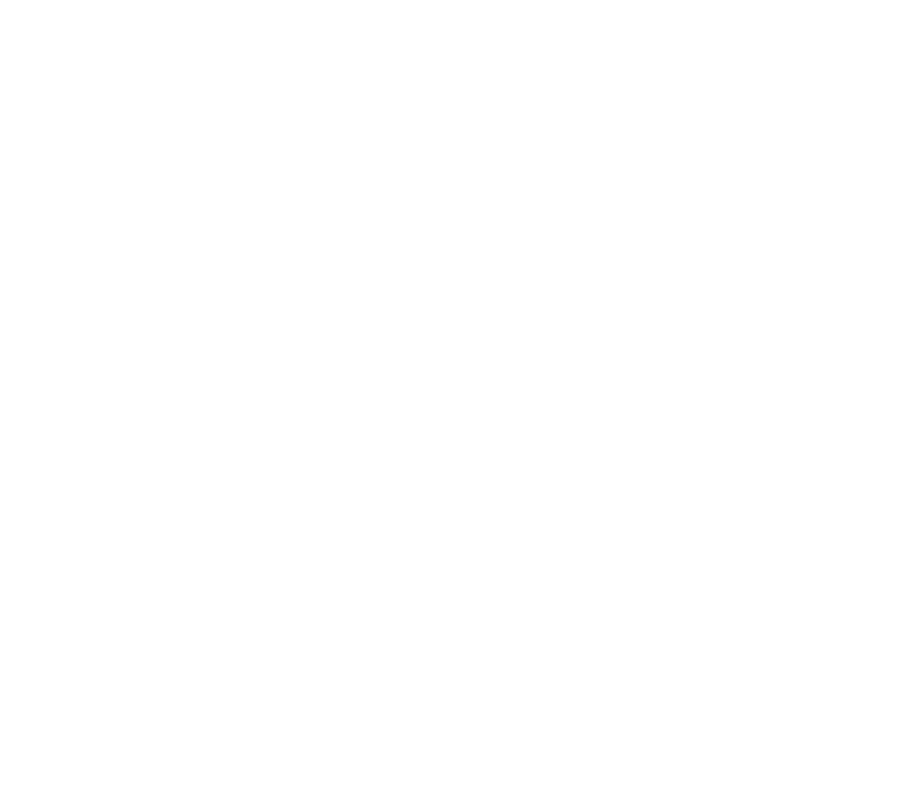
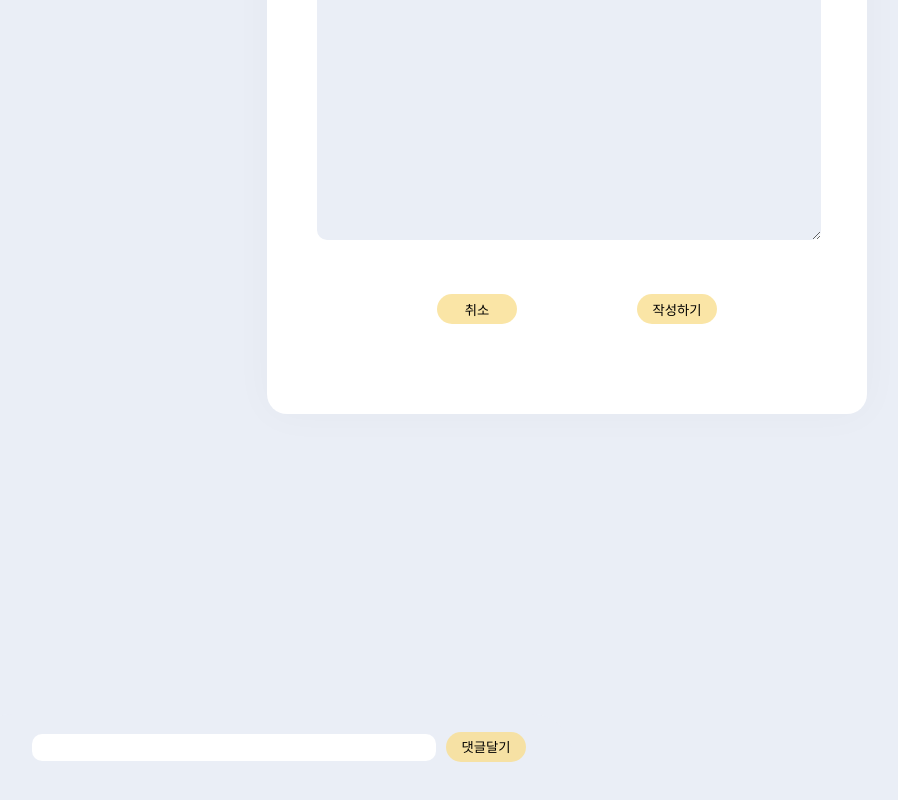
Before and after one commit to 0001401/3week_2team-master-2, a React (Create React App) app: page /write in a window 1280 px wide. Before the commit this address had no page. Shown: the part 426-1226 px from the top of the page, without its empty margins (73-971 px from the left). Before the commit the page ends 800 px from the top, so only its background shows below. Built offline with nearby package versions, Linux system fonts and the light colour scheme.

Commit message:
css 완성

```diff
--- a/src/DetailComponent/Comment.js
+++ b/src/DetailComponent/Comment.js
@@ -1,7 +1,41 @@
 // 작성된 글을 확인시 댓글창을 구현할 페이지입니다
 
+import styled from "styled-components";
+
 function Comment() {
-  return <div></div>;
+  return (
+    <CommentBox>
+      <form>
+        <input />
+        <button>댓글달기</button>
+      </form>
+    </CommentBox>
+  );
 }
 
+const CommentBox = styled.div`
+  background-color: #eaeef6;
+  width: 600px;
+  height: 250px;
+  border-radius: 40px;
+  margin-left: 45px;
+  margin-top: 300px;
+  & input {
+    border: none;
+    width: 400px;
+    height: 25px;
+    border-radius: 10px;
+    margin-left: 60px;
+    margin-top: 20px;
+  }
+  & button {
+    border: none;
+    border-radius: 20px;
+    width: 80px;
+    height: 30px;
+    background-color: rgb(249, 223, 144, 0.8);
+    margin-left: 10px;
+  }
+`;
+
 export default Comment;
--- /dev/null
+++ b/src/DetailComponent/Detail.js
@@ -0,0 +1,52 @@
+// 게시글 조회 페이지
+import styled from "styled-components";
+import Comment from "./Comment";
+import { FiCheck } from "react-icons/fi";
+
+function Detail() {
+  return (
+    <Page>
+      <WriteBox>
+        <Icon1>돌아가기</Icon1>
+        <h2>제목</h2>
+        <p>내용</p>
+        <Comment />
+      </WriteBox>
+    </Page>
+  );
+}
+
+const WriteBox = styled.div`
+  box-shadow: 0 0 40px rgba(0, 0, 0, 0.03);
+  background-color: #fff;
+  width: 700px;
+  height: 800px;
+  border-radius: 20px;
+  margin: 0 auto;
+  margin-top: 50px;
+  & H2 {
+    text-align: center;
+    padding: 10px;
+  }
+  & p {
+    padding: 30px;
+    margin-left: 50px;
+  }
+`;
+
+const Page = styled.div`
+  width: 100%;
+  height: 1500px;
+  background-color: #eaeef6;
+  overflow: auto;
+`;
+
+const Icon1 = styled(FiCheck)`
+  font-size: 30px;
+  color: #6a778e;
+  margin-left: 600px;
+  margin-top: 40px;
+  width: 80px;
+`;
+
+export default Detail;
--- a/src/DetailComponent/DetailList.js
+++ /dev/null
@@ -1,62 +0,0 @@
-// 작성된 글을 확인할 때 열리는 창입니다
-import styled from "styled-components";
-import Comment from "./Comment";
-
-function DetailList() {
-  return (
-    <Div>
-      <form>
-        <Box>
-          <label>제목</label>
-          <input /> <br />
-          <label></label>
-          <textarea />
-        </Box>
-      </form>
-      {/* 글쓰기 기능은 textarea */}
-      <Comment />
-    </Div>
-  );
-}
-
-const Div = styled.div`
-  width: 100%;
-  height: 1500px;
-  background-color: #eaeef6;
-  overflow: auto;
-`;
-
-const Box = styled.div`
-  box-shadow: 0 0 40px rgba(0, 0, 0, 0.03);
-  background-color: #fff;
-  width: 600px;
-  height: 800px;
-  border-radius: 20px;
-  margin: 0 auto;
-  margin-top: 40px;
-  & input {
-    height: 30px;
-    width: 300px;
-    border: none;
-    background-color: #eaeef6;
-    border-radius: 10px;
-    margin-top: 20px;
-    margin-left: 50px;
-  }
-  & label {
-    margin-top: 30px;
-    margin-left: 50px;
-    font-size: 14px;
-  }
-  & textarea {
-    height: 500px;
-    width: 500px;
-    border: none;
-    background-color: #eaeef6;
-    border-radius: 10px;
-    margin-top: 20px;
-    margin-left: 50px;
-  }
-`;
-
-export default DetailList;
--- a/src/MainComponent/Header.js
+++ b/src/MainComponent/Header.js
@@ -1,13 +1,20 @@
 //메뉴바, 리스트가 포함되어 있는 페이지입니다
 import styled from "styled-components";
 import { FiHome, FiFolder, FiEdit } from "react-icons/fi";
+import { useNavigate } from "react-router-dom";
 
 function Header() {
+  const navigate = useNavigate();
+
   return (
     <div>
       <Box>
         <Icon />
-        <Icon4 />
+        <Icon4
+          onClick={() => {
+            navigate("/write");
+          }}
+        />
         <Icon3 />
       </Box>
     </div>
--- a/src/WriteComponent/Write.js
+++ b/src/WriteComponent/Write.js
@@ -1 +1,92 @@
-//글쓰기 페이지입니다
+//글쓰기 페이지
+import { useNavigate } from "react-router-dom";
+import styled from "styled-components";
+import Comment from "../DetailComponent/Comment";
+
+function DetailList() {
+  const navigate = useNavigate();
+
+  return (
+    <Div>
+      <Box>
+        <form>
+          <label></label>
+          <input placeholder="제목" /> <br />
+          <label></label>
+          <textarea placeholder="내용을 적어주세요" />
+          <Boxbtn>
+            <button
+              onClick={() => {
+                navigate("/");
+              }}
+            >
+              취소
+            </button>
+            <button>작성하기</button>
+          </Boxbtn>
+        </form>
+      </Box>
+      <Comment />
+    </Div>
+  );
+}
+
+const Div = styled.div`
+  width: 100%;
+  height: 1500px;
+  background-color: #eaeef6;
+  overflow: auto;
+`;
+
+const Box = styled.div`
+  box-shadow: 0 0 40px rgba(0, 0, 0, 0.03);
+  background-color: #fff;
+  width: 600px;
+  height: 800px;
+  border-radius: 20px;
+  margin: 0 auto;
+  margin-top: 40px;
+  & input {
+    height: 30px;
+    width: 300px;
+    border: none;
+    background-color: #eaeef6;
+    border-radius: 10px;
+    margin-top: 50px;
+    margin-left: 25%;
+  }
+  & textarea {
+    height: 500px;
+    width: 500px;
+    border: none;
+    background-color: #eaeef6;
+    border-radius: 10px;
+    margin: 40px 20px 0px 50px;
+  }
+  & textarea::placeholder {
+    padding: 20px;
+  }
+  & input::placeholder {
+    padding: 10px;
+    font-size: 12px;
+  }
+`;
+
+const Boxbtn = styled.div`
+  width: 300px;
+  height: 500px;
+  margin: 0 auto;
+  margin-top: 50px;
+  display: flex;
+  justify-content: space-between;
+  & button {
+    border: none;
+    background-color: rgb(249, 223, 144, 0.8);
+    width: 80px;
+    height: 30px;
+    margin-left: 20px;
+    border-radius: 20px;
+  }
+`;
+
+export default DetailList;
--- a/src/sheared/Router.js
+++ b/src/sheared/Router.js
@@ -1,14 +1,16 @@
 import React from "react";
 import { BrowserRouter, Route, Routes } from "react-router-dom";
-import DetailList from "../DetailComponent/DetailList";
+import Write from "../WriteComponent/Write";
 import Web from "../pages/Web";
+import Detail from "../DetailComponent/Detail";
 
 const Router = () => {
   return (
     <BrowserRouter>
       <Routes>
         <Route path="/" element={<Web />} />
-        <Route path="/detail" element={<DetailList />} />
+        <Route path="/write" element={<Write />} />
+        <Route path="/detail" element={<Detail />} />
       </Routes>
     </BrowserRouter>
   );
```
